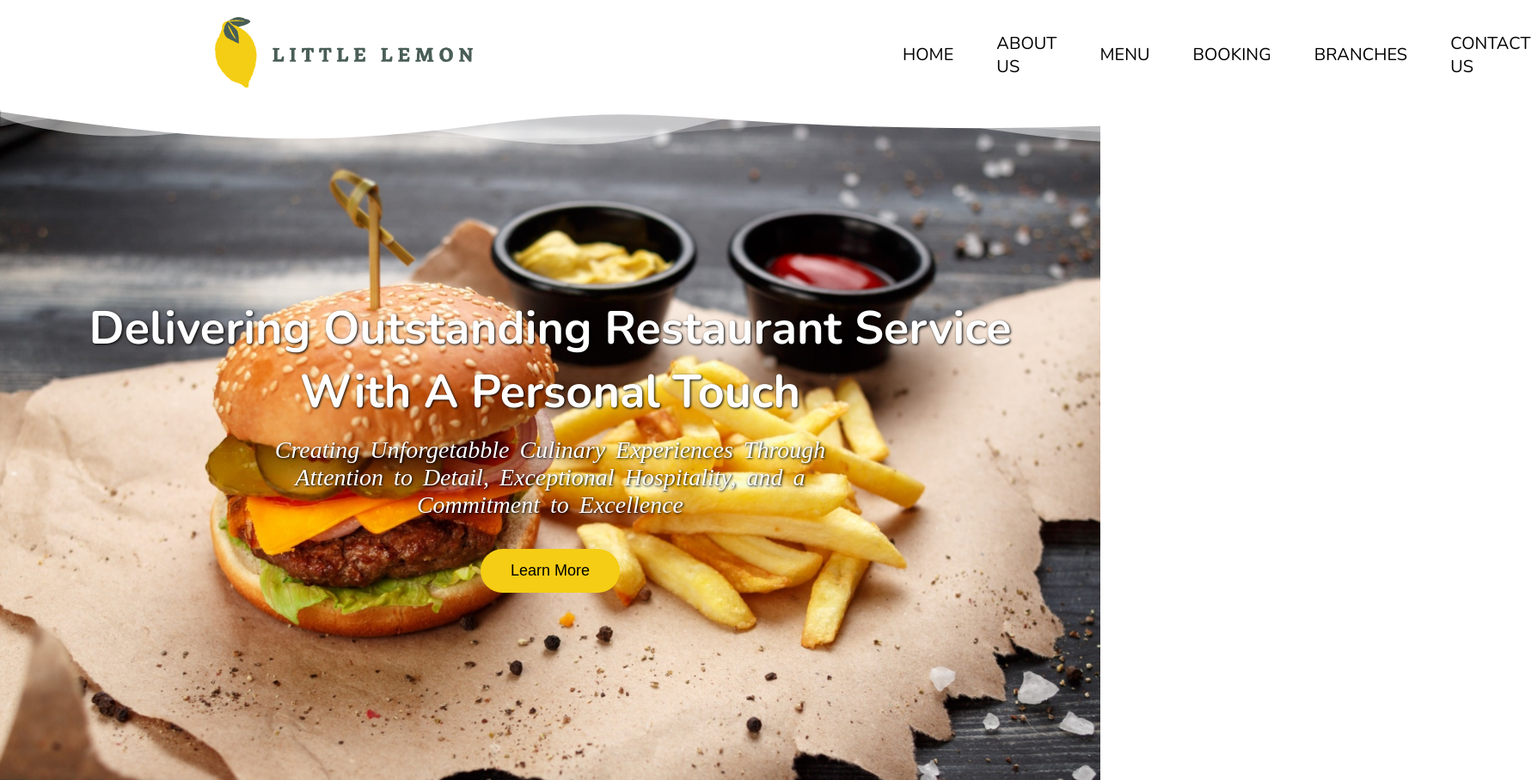
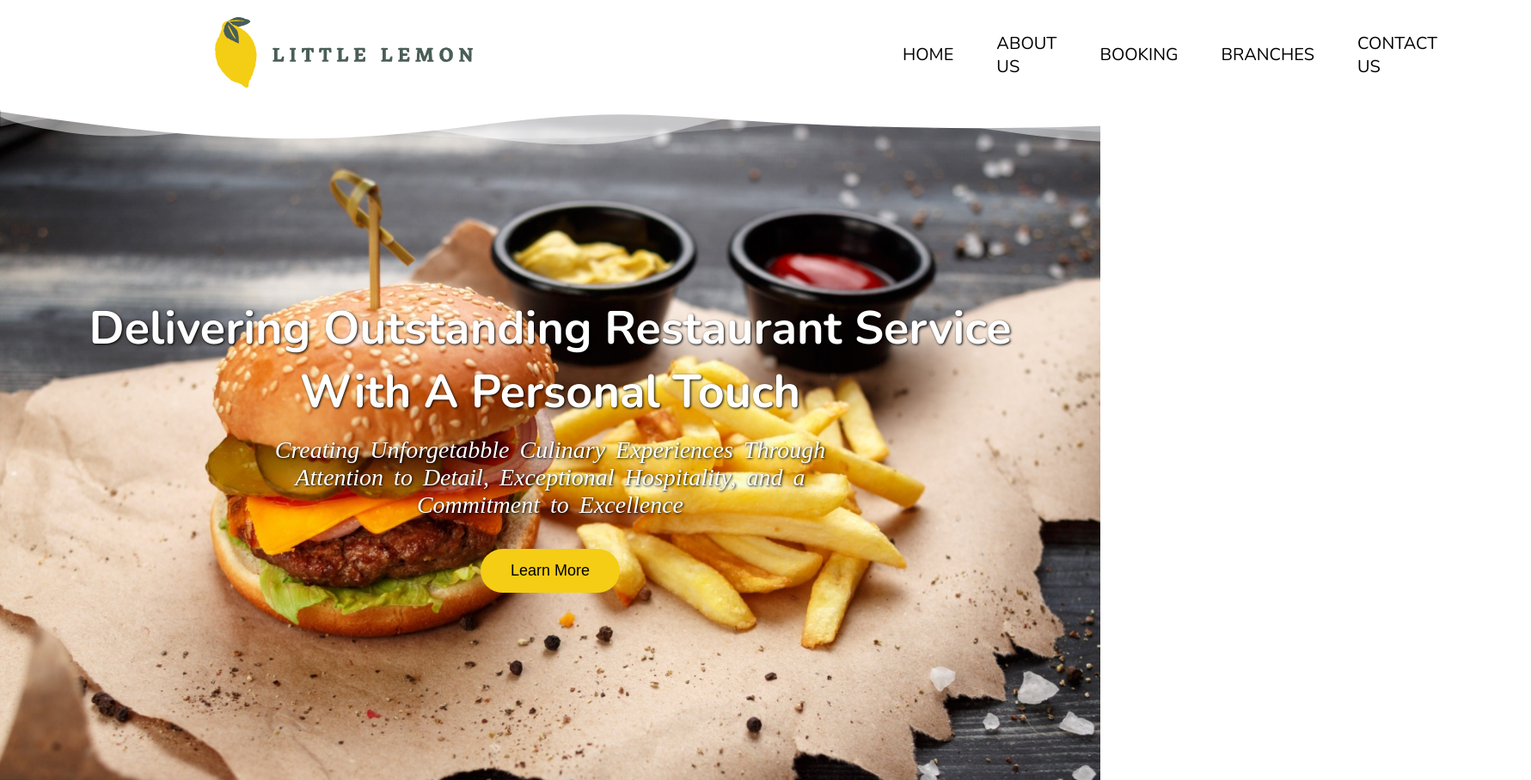
Before and after one commit to murilobarbosaa/little_lemon, a plain HTML site: page index.html in a window 1280 px wide. Shown: the top 908 px of the page at 86% size, 1781 px wide, since content can reach past the window. Drawn offline with nearby package versions, Linux system fonts and the light colour scheme.

Commit message:
chore: minor header reorganization and element renaming

```diff
--- a/index.html
+++ b/index.html
@@ -16,14 +16,13 @@
 </head>
 <body>
     <header>
-        <section id="menu" class="header-section">
+        <section id="home" class="header-section">
             <div class="header-logo-container">
                 <img src="/assets/logo/Asset 16@4x.png" alt="Logo" class="header-logo">
             </div>
             <nav class="header-nav-container">
-                <a href="index.html" class="header-nav-link">HOME</a>
+                <a href="#home" class="header-nav-link">HOME</a>
                 <a href="#about" class="header-nav-link">ABOUT US</a>
-                <a href="#menu" class="header-nav-link">MENU</a>
                 <a href="#booking" class="header-nav-link">BOOKING</a>
                 <a href="#branches" class="header-nav-link">BRANCHES</a>
                 <a href="#contact" class="header-nav-link">CONTACT US</a>
@@ -421,7 +420,7 @@
             </div>
             <div class="footer-links">
                 <h2 class="footer-heading">Resources</h2>
-                <a href="#menu" class="footer-link">MENU</a>
+                <a href="#home" class="footer-link">HOME</a>
                 <a href="#about" class="footer-link">ABOUT US</a>
                 <a href="#booking" class="footer-link">BOOKING</a>
                 <a href="#branches" class="footer-link">BRANCHES</a>
```
